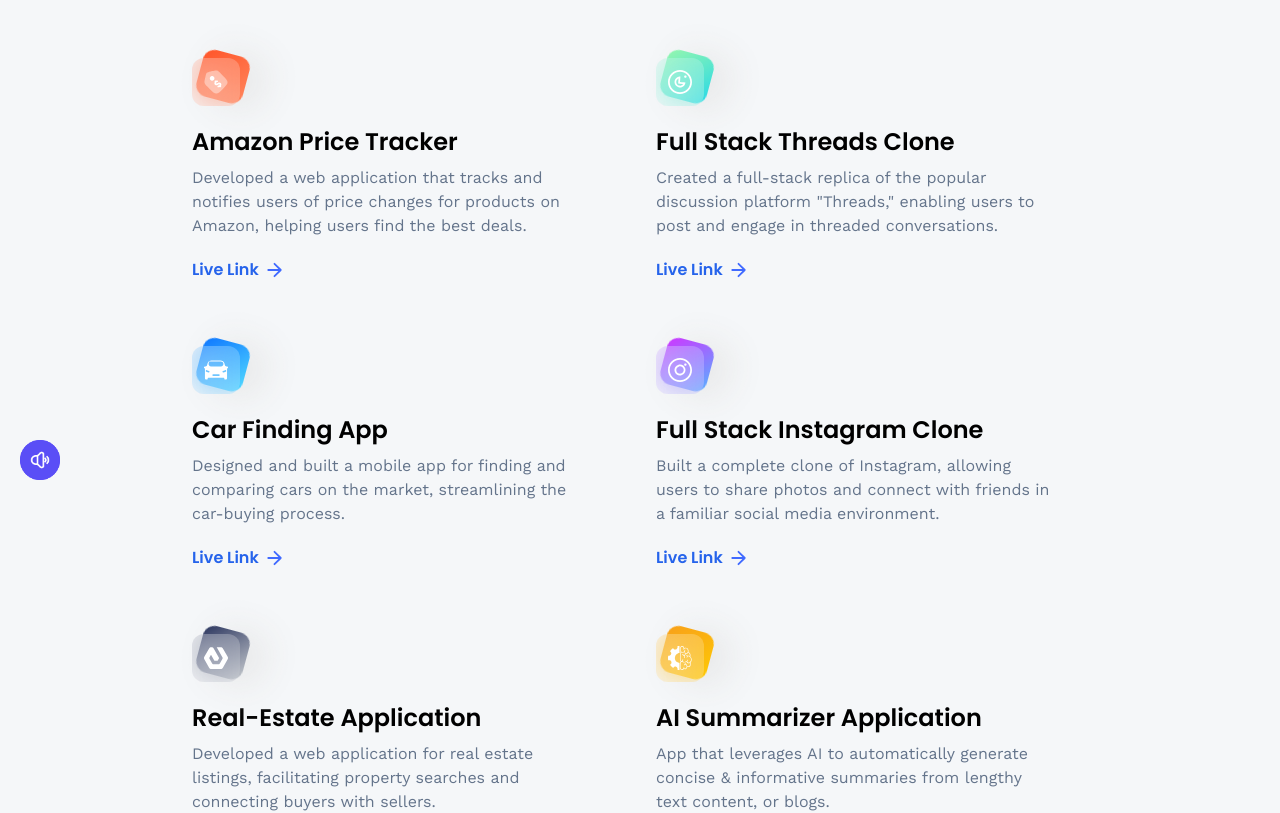
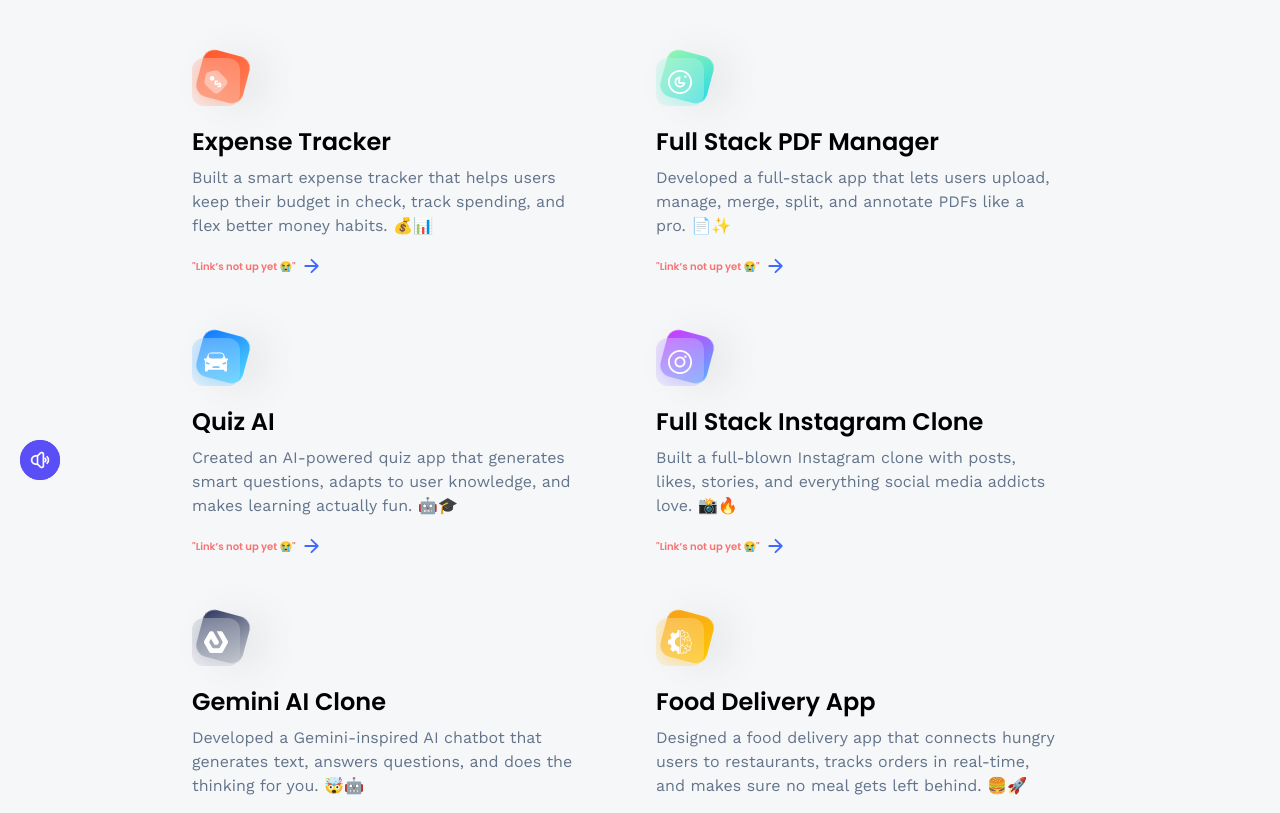
Before and after one commit to briannjara/island_portfolio, a React (Vite) app: page /projects in a window 1280 px wide. Shown: the part 300-1113 px from the top of the page. Built offline with nearby package versions, Linux system fonts and the light colour scheme; no server answers.

Commit message:
genz-format

```diff
--- a/src/constants/index.js
+++ b/src/constants/index.js
@@ -112,56 +112,61 @@ export const skills = [
 export const experiences = [
     {
         title: "React.js Developer",
-        company_name: "Starbucks",
+        company_name: "Portfolio for Clients",
         icon: starbucks,
         iconBg: "#accbe1",
         date: "March 2020 - April 2021",
         points: [
-            "Developing and maintaining web applications using React.js and other related technologies.",
-            "Collaborating with cross-functional teams including designers, product managers, and other developers to create high-quality products.",
-            "Implementing responsive design and ensuring cross-browser compatibility.",
-            "Participating in code reviews and providing constructive feedback to other developers.",
-        ],
+            "Built sleek, custom portfolios for clients using React.js to make their work shine online. ✨",
+            "Designed responsive layouts that looked 🔥 on any screen—desktop, tablet, or phone.",
+            "Worked closely with clients to match their brand and vibe for a unique, standout site.",
+            "Added smooth animations and ensured cross-browser compatibility for a seamless experience.",
+            "Boosted SEO and accessibility so their sites didn’t just look good but ranked well too. 📈"
+        ]
     },
     {
         title: "React Native Developer",
-        company_name: "Tesla",
+        company_name: "Uber Clone",
         icon: tesla,
         iconBg: "#fbc3bc",
         date: "Jan 2021 - Feb 2022",
         points: [
-            "Developing and maintaining web applications using React.js and other related technologies.",
-            "Collaborating with cross-functional teams including designers, product managers, and other developers to create high-quality products.",
-            "Implementing responsive design and ensuring cross-browser compatibility.",
-            "Participating in code reviews and providing constructive feedback to other developers.",
-        ],
+            "Developed a full-on Uber-style app using React Native—real-time tracking, ride requests, payments, the whole package. 🚗💨",
+            "Made sure the app ran flawlessly on both iOS and Android (because nobody likes bugs).",
+            "Collaborated with designers & backend devs to create a smooth, easy-to-use ride experience.",
+            "Optimized performance, squashed bugs, and locked down security to keep things running tight.",
+            "Turned feedback into 🔥 updates to make the app even better over time."
+        ]
     },
     {
         title: "Web Developer",
-        company_name: "Shopify",
+        company_name: "Image to Code",
         icon: shopify,
         iconBg: "#b7e4c7",
         date: "Jan 2022 - Jan 2023",
         points: [
-            "Developing and maintaining web applications using React.js and other related technologies.",
-            "Collaborating with cross-functional teams including designers, product managers, and other developers to create high-quality products.",
-            "Implementing responsive design and ensuring cross-browser compatibility.",
-            "Participating in code reviews and providing constructive feedback to other developers.",
-        ],
+            "Built a tool that converts images into clean, functional frontend code—no more manual coding. 🔥",
+            "Implemented AI to analyze images and auto-generate accurate UI components.",
+            "Worked with designers to make sure the AI-generated code actually made sense. 🤖",
+            "Made sure everything was responsive & looked great on any screen.",
+            "Optimized performance to keep things fast and smooth, with less manual tweaking needed."
+        ]
     },
     {
-        title: "Full stack Developer",
-        company_name: "Meta",
+        title: "Full Stack Developer",
+        company_name: "Budget Tracker",
         icon: meta,
         iconBg: "#a2d2ff",
         date: "Jan 2023 - Present",
         points: [
-            "Developing and maintaining web applications using React.js and other related technologies.",
-            "Collaborating with cross-functional teams including designers, product managers, and other developers to create high-quality products.",
-            "Implementing responsive design and ensuring cross-browser compatibility.",
-            "Participating in code reviews and providing constructive feedback to other developers.",
-        ],
-    },
+            "Built a budget tracking app to help users manage money without the headache. 💰",
+            "Developed key features like expense tracking, financial insights, and automated calculations.",
+            "Worked with designers to create a simple, clean UI that’s actually easy to use.",
+            "Made sure everything was secure & optimized for smooth performance.",
+            "Integrated authentication & data protection, because security is non-negotiable. 🔒"
+        ]
+    }
+    ,
 ];
 
 export const socialLinks = [
@@ -186,43 +191,45 @@ export const projects = [
     {
         iconUrl: pricewise,
         theme: 'btn-back-red',
-        name: 'Amazon Price Tracker',
-        description: 'Developed a web application that tracks and notifies users of price changes for products on Amazon, helping users find the best deals.',
-        link: 'https://github.com/adrianhajdin/pricewise',
+        name: 'Expense Tracker',
+        description: 'Built a smart expense tracker that helps users keep their budget in check, track spending, and flex better money habits. 💰📊',
+        link: '#',
     },
     {
         iconUrl: threads,
         theme: 'btn-back-green',
-        name: 'Full Stack Threads Clone',
-        description: 'Created a full-stack replica of the popular discussion platform "Threads," enabling users to post and engage in threaded conversations.',
-        link: 'https://github.com/adrianhajdin/threads',
+        name: 'Full Stack PDF Manager',
+        description: 'Developed a full-stack app that lets users upload, manage, merge, split, and annotate PDFs like a pro. 📄✨',
+        link: '#',
     },
     {
         iconUrl: car,
         theme: 'btn-back-blue',
-        name: 'Car Finding App',
-        description: 'Designed and built a mobile app for finding and comparing cars on the market, streamlining the car-buying process.',
-        link: 'https://github.com/adrianhajdin/project_next13_car_showcase',
+        name: 'Quiz AI',
+        description: 'Created an AI-powered quiz app that generates smart questions, adapts to user knowledge, and makes learning actually fun. 🤖🎓',
+        link: '#',
     },
     {
         iconUrl: snapgram,
         theme: 'btn-back-pink',
         name: 'Full Stack Instagram Clone',
-        description: 'Built a complete clone of Instagram, allowing users to share photos and connect with friends in a familiar social media environment.',
-        link: 'https://github.com/adrianhajdin/social_media_app',
+        description: 'Built a full-blown Instagram clone with posts, likes, stories, and everything social media addicts love. 📸🔥',
+        link: '#',
     },
     {
         iconUrl: estate,
         theme: 'btn-back-black',
-        name: 'Real-Estate Application',
-        description: 'Developed a web application for real estate listings, facilitating property searches and connecting buyers with sellers.',
-        link: 'https://github.com/adrianhajdin/projects_realestate',
+        name: 'Gemini AI Clone',
+        description: 'Developed a Gemini-inspired AI chatbot that generates text, answers questions, and does the thinking for you. 🤯🤖',
+        link: '#',
     },
     {
         iconUrl: summiz,
         theme: 'btn-back-yellow',
-        name: 'AI Summarizer Application',
-        description: 'App that leverages AI to automatically generate concise & informative summaries from lengthy text content, or blogs.',
-        link: 'https://github.com/adrianhajdin/project_ai_summarizer',
+        name: 'Food Delivery App',
+        description: 'Designed a food delivery app that connects hungry users to restaurants, tracks orders in real-time, and makes sure no meal gets left behind. 🍔🚀',
+        link: '#',
     }
+
+
 ];
--- a/src/pages/Projects.jsx
+++ b/src/pages/Projects.jsx
@@ -6,54 +6,56 @@ import { arrow } from "../assets/icons";
 
 const Projects = () => {
   return (
-    <section className='max-container'>
-      <h1 className='head-text'>
+    <section className="max-container">
+      <h1 className="head-text">
         My{" "}
-        <span className='blue-gradient_text drop-shadow font-semibold'>
+        <span className="blue-gradient_text drop-shadow font-semibold">
           Projects
         </span>
       </h1>
 
-      <p className='text-slate-500 mt-2 leading-relaxed'>
-        I've embarked on numerous projects throughout the years, but these are
-        the ones I hold closest to my heart. Many of them are open-source, so if
-        you come across something that piques your interest, feel free to
-        explore the codebase and contribute your ideas for further enhancements.
-        Your collaboration is highly valued!
+      <p className="text-slate-500 mt-2 leading-relaxed">
+      I’ve worked on a bunch of projects over the years, but these are the real MVPs. Most of them are open-source, so if one sparks your interest, feel free to peek at the code, tweak things, or throw in some ideas. Collaboration makes everything better—let’s build something awesome together!
       </p>
 
-      <div className='flex flex-wrap my-20 gap-16'>
+      <div className="flex flex-wrap my-20 gap-16">
         {projects.map((project) => (
-          <div className='lg:w-[400px] w-full' key={project.name}>
-            <div className='block-container w-12 h-12'>
+          <div className="lg:w-[400px] w-full" key={project.name}>
+            <div className="block-container w-12 h-12">
               <div className={`btn-back rounded-xl ${project.theme}`} />
-              <div className='btn-front rounded-xl flex justify-center items-center'>
+              <div className="btn-front rounded-xl flex justify-center items-center">
                 <img
                   src={project.iconUrl}
-                  alt='threads'
-                  className='w-1/2 h-1/2 object-contain'
+                  alt="threads"
+                  className="w-1/2 h-1/2 object-contain"
                 />
               </div>
             </div>
 
-            <div className='mt-5 flex flex-col'>
-              <h4 className='text-2xl font-poppins font-semibold'>
+            <div className="mt-5 flex flex-col">
+              <h4 className="text-2xl font-poppins font-semibold">
                 {project.name}
               </h4>
-              <p className='mt-2 text-slate-500'>{project.description}</p>
-              <div className='mt-5 flex items-center gap-2 font-poppins'>
-                <Link
-                  to={project.link}
-                  target='_blank'
-                  rel='noopener noreferrer'
-                  className='font-semibold text-blue-600'
-                >
-                  Live Link
-                </Link>
+              <p className="mt-2 text-slate-500">{project.description}</p>
+              <div className="mt-5 flex items-center gap-2 font-poppins">
+                {project.link === "#" ? (
+                  <span className="font-semibold text-[10px] text-red-400 cursor-not-allowed">
+                    "Link’s not up yet 😭"
+                  </span>
+                ) : (
+                  <Link
+                    to={project.link}
+                    rel="noopener noreferrer"
+                    className="font-semibold text-blue-600"
+                  >
+                    Live Link
+                  </Link>
+                )}
+
                 <img
                   src={arrow}
-                  alt='arrow'
-                  className='w-4 h-4 object-contain'
+                  alt="arrow"
+                  className="w-4 h-4 object-contain"
                 />
               </div>
             </div>
@@ -61,7 +63,7 @@ const Projects = () => {
         ))}
       </div>
 
-      <hr className='border-slate-200' />
+      <hr className="border-slate-200" />
 
       <CTA />
 
```
Also changed, not shown: src/pages/About.jsx (+3 -5 lines).
